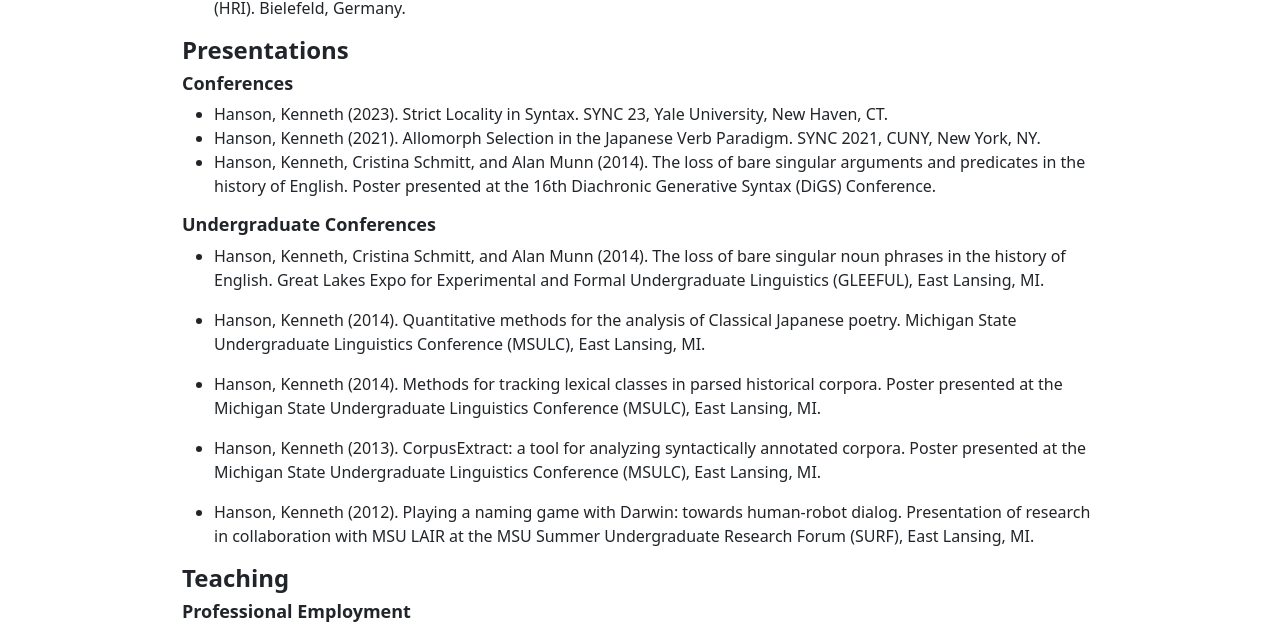
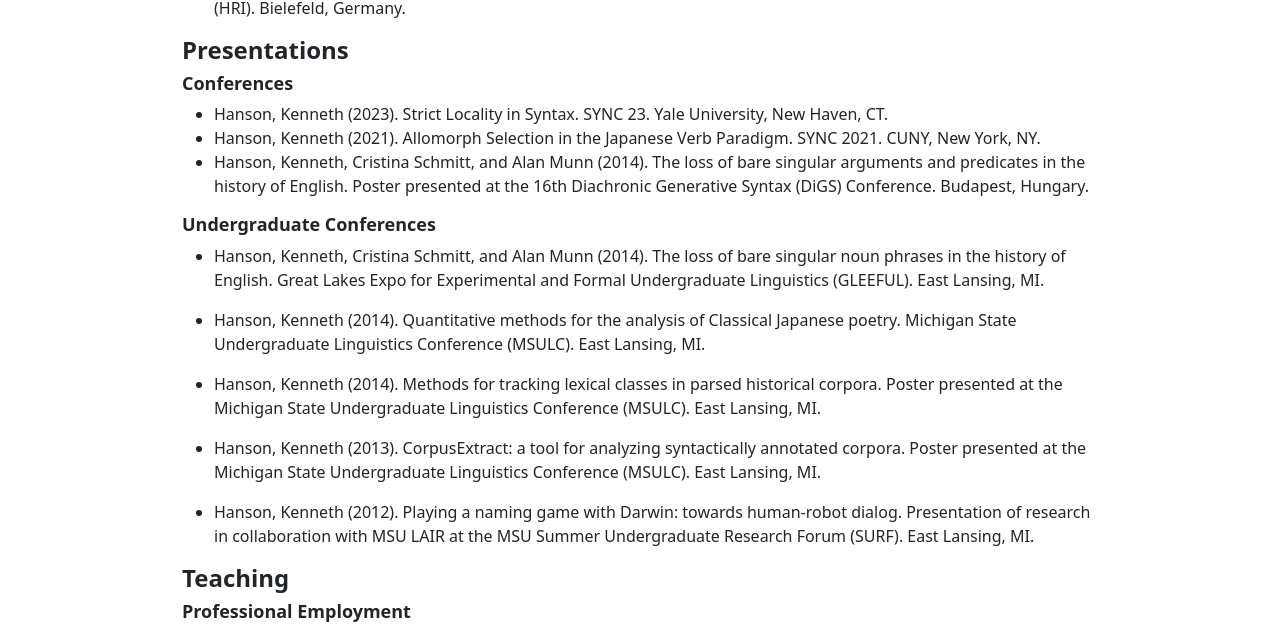
Before and after one commit to khanson679/khanson679.github.io, a Jekyll site: the page built from index.md, in a window 1280 px wide. Shown: the part 468-1101 px from the top of the page. Built offline with Jekyll 4.4.1, drawn with Linux system fonts in a browser that asks for light colours.

Commit message:
CV Location format.

```diff
--- a/index.md
+++ b/index.md
@@ -23,22 +23,22 @@ Some other interests of mine include: music (piano, [marimba][], music theory),
 ## Presentations
 
 ### Conferences
-* Hanson, Kenneth (2023). Strict Locality in Syntax. SYNC 23, Yale University, New Haven,
+* Hanson, Kenneth (2023). Strict Locality in Syntax. SYNC 23. Yale University, New Haven,
 CT.
-* Hanson, Kenneth (2021). Allomorph Selection in the Japanese Verb Paradigm. SYNC 2021, CUNY, New York, NY.
-* Hanson, Kenneth, Cristina Schmitt, and Alan Munn (2014). The loss of bare singular arguments and predicates in the history of English. Poster presented at the 16th Diachronic Generative Syntax (DiGS) Conference.
+* Hanson, Kenneth (2021). Allomorph Selection in the Japanese Verb Paradigm. SYNC 2021. CUNY, New York, NY.
+* Hanson, Kenneth, Cristina Schmitt, and Alan Munn (2014). The loss of bare singular arguments and predicates in the history of English. Poster presented at the 16th Diachronic Generative Syntax (DiGS) Conference. Budapest, Hungary.
 
 ### Undergraduate Conferences
 
-* Hanson, Kenneth, Cristina Schmitt, and Alan Munn (2014). The loss of bare singular noun phrases in the history of English. Great Lakes Expo for Experimental and Formal Undergraduate Linguistics (GLEEFUL), East Lansing, MI.
+* Hanson, Kenneth, Cristina Schmitt, and Alan Munn (2014). The loss of bare singular noun phrases in the history of English. Great Lakes Expo for Experimental and Formal Undergraduate Linguistics (GLEEFUL). East Lansing, MI.
 
-* Hanson, Kenneth (2014). Quantitative methods for the analysis of Classical Japanese poetry. Michigan State Undergraduate Linguistics Conference (MSULC), East Lansing, MI.
+* Hanson, Kenneth (2014). Quantitative methods for the analysis of Classical Japanese poetry. Michigan State Undergraduate Linguistics Conference (MSULC). East Lansing, MI.
 
-* Hanson, Kenneth (2014). Methods for tracking lexical classes in parsed historical corpora. Poster presented at the Michigan State Undergraduate Linguistics Conference (MSULC), East Lansing, MI.
+* Hanson, Kenneth (2014). Methods for tracking lexical classes in parsed historical corpora. Poster presented at the Michigan State Undergraduate Linguistics Conference (MSULC). East Lansing, MI.
 
-* Hanson, Kenneth (2013). CorpusExtract: a tool for analyzing syntactically annotated corpora. Poster presented at the Michigan State Undergraduate Linguistics Conference (MSULC), East Lansing, MI.
+* Hanson, Kenneth (2013). CorpusExtract: a tool for analyzing syntactically annotated corpora. Poster presented at the Michigan State Undergraduate Linguistics Conference (MSULC). East Lansing, MI.
 
-* Hanson, Kenneth (2012). Playing a naming game with Darwin: towards human-robot dialog. Presentation of research in collaboration with MSU LAIR at the MSU Summer Undergraduate Research Forum (SURF), East Lansing, MI.
+* Hanson, Kenneth (2012). Playing a naming game with Darwin: towards human-robot dialog. Presentation of research in collaboration with MSU LAIR at the MSU Summer Undergraduate Research Forum (SURF). East Lansing, MI.
 
 
 ## Teaching
```
